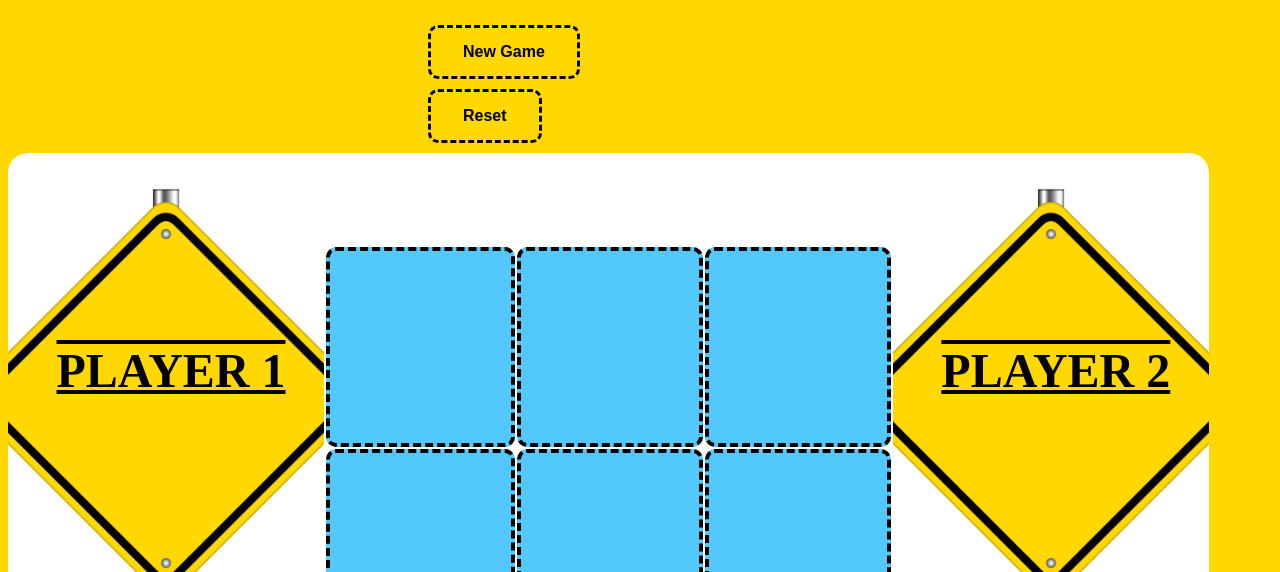
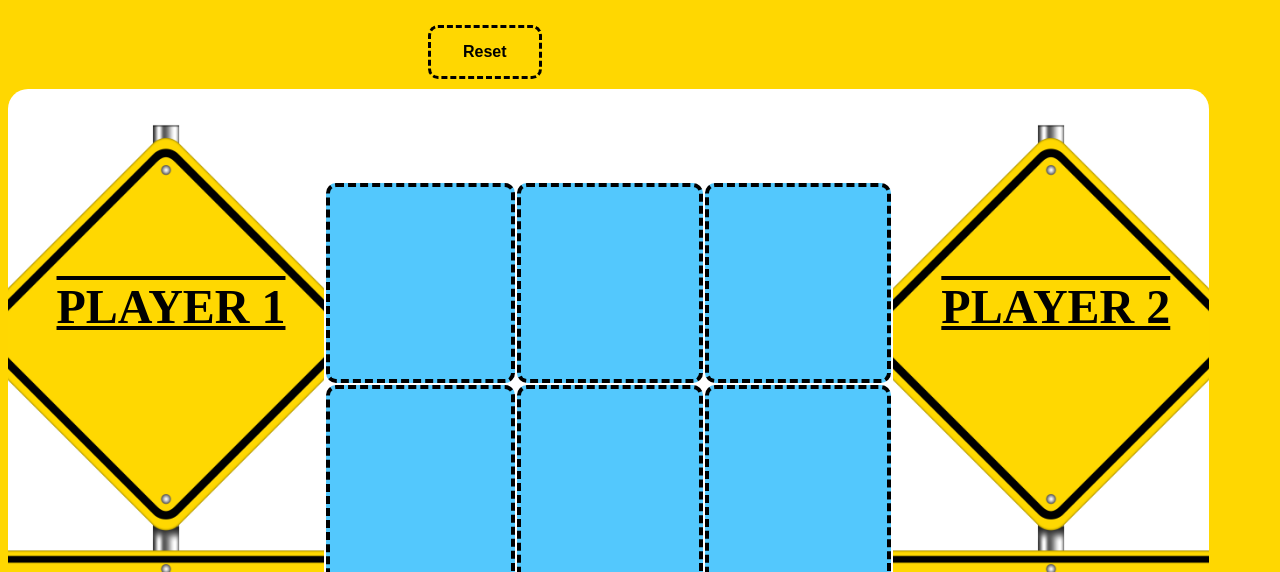
Before and after one commit to SophieRoseMcDonald/tic-tac-truck, a plain HTML site: page index.html in a window 1280 px wide. Shown: the part 228-800 px from the top of the page. Drawn offline with Linux system fonts and the light colour scheme.

Commit message:
remove new game button

```diff
--- a/index.html
+++ b/index.html
@@ -19,7 +19,7 @@
     </div>
   </header>
   <nav>
-    <button id='newGame'>New Game</button>
+    <!-- <button id='newGame'>New Game</button> -->
     <button id='reset'>Reset</button>
   </nav>
 
```
